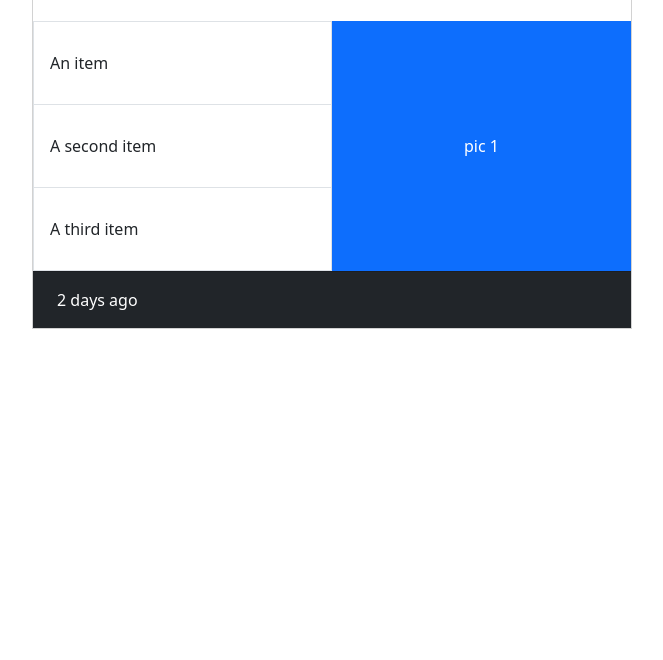
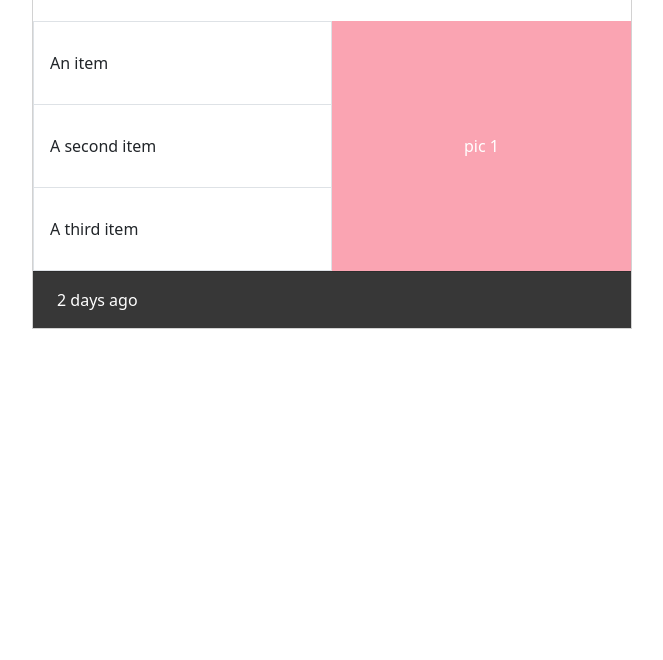
Before and after one commit to babyenyen/odoo-exercice, a website: page index.html in a window 1280 px wide. Shown: the part 140-800 px from the top of the page, without its empty margins (308-971 px from the left). Drawn offline with nearby package versions, Linux system fonts and the light colour scheme.

Commit message:
variantB

```diff
--- a/index.html
+++ b/index.html
@@ -58,7 +58,7 @@
                         <div class="loader-body d-flex flex-column justify-content-center align-items-center">
                             <h4 class="card-title">Loading...</h4>
                             <svg xmlns="http://www.w3.org/2000/svg" width="50" height="50" viewBox="0 0 50 50">
-                                <path fill="none" stroke="black" stroke-width="4" stroke-linecap="round"
+                                <path fill="none" stroke="#faa4b2" stroke-width="4" stroke-linecap="round"
                                 d="M25,5 A20,20 0 0,1 45,25"
                                 transform="rotate(0 25 25)">
                                 <animateTransform attributeName="transform" type="rotate" from="0 25 25" to="360 25 25" dur="1s" repeatCount="indefinite" />
@@ -87,7 +87,6 @@
                             </div>
                         </div>
                     </div>
-
                 </div>
             </div>
             <div class="card-footer bg-dark text-white rounded-0">
@@ -95,7 +94,6 @@
             </div>
         </div>
     </div>
-
     <script src="https://cdn.jsdelivr.net/npm/bootstrap@5.3.0-alpha1/dist/js/bootstrap.bundle.min.js"></script>
 </body>
 </html>
--- a/style/style.scss
+++ b/style/style.scss
@@ -1,9 +1,12 @@
 $gutter-spacing: 5px;
 $padding-card: 10px 20px;
+$primary: #faa4b2;
+$secondary: #fc728e;
+$success: #fd4569;
+$dark: #373737;
 
 @import "~bootstrap/scss/functions";
 @import "~bootstrap/scss/variables";
-
 @import "~bootstrap/scss/bootstrap";
 
 // these are the custom styles I could not figure through either the bootstrap variables or functions
```
Also changed, not shown: style/style.css, 1 other file.
